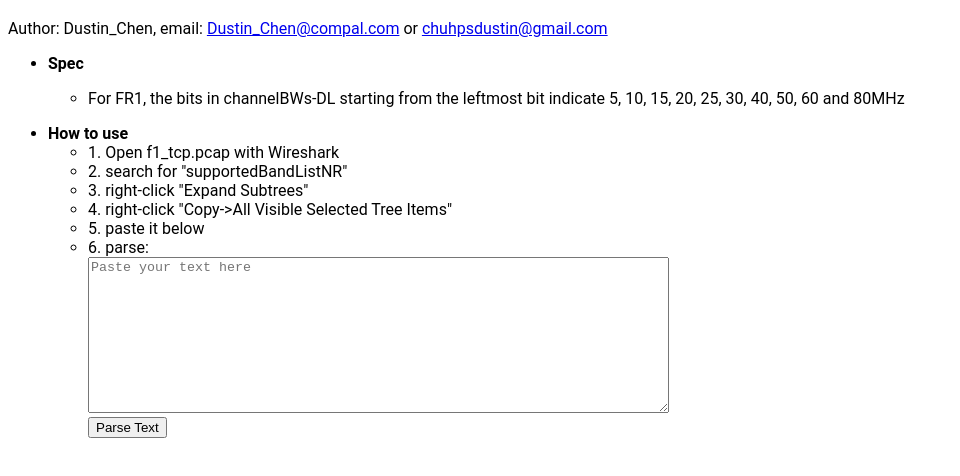
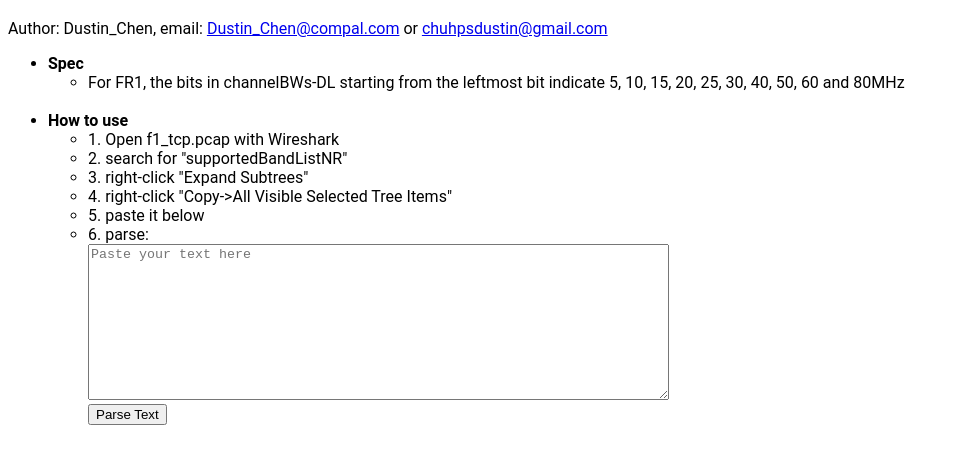
Before and after one commit to dustinchen26/bw_wireshark, a plain HTML site: page index.html in a window 1280 px wide. Shown: the part 62-538 px from the top of the page, without its empty margins (0-960 px from the left). Drawn offline with Linux system fonts and the light colour scheme.

Commit message:
update style

```diff
--- a/index.html
+++ b/index.html
@@ -104,9 +104,9 @@
       <strong>Spec</strong>
       <ul>
         <li>
-          <p>For FR1, the bits in channelBWs-DL starting from the leftmost bit indicate 5, 10, 15, 20, 25, 30, 40, 50, 60 and 80MHz</p>
+          For FR1, the bits in channelBWs-DL starting from the leftmost bit indicate 5, 10, 15, 20, 25, 30, 40, 50, 60 and 80MHz
         </li>
-      </ul>
+      </ul><br>
     </li>
     <li>
       <strong>How to use</strong>
```
